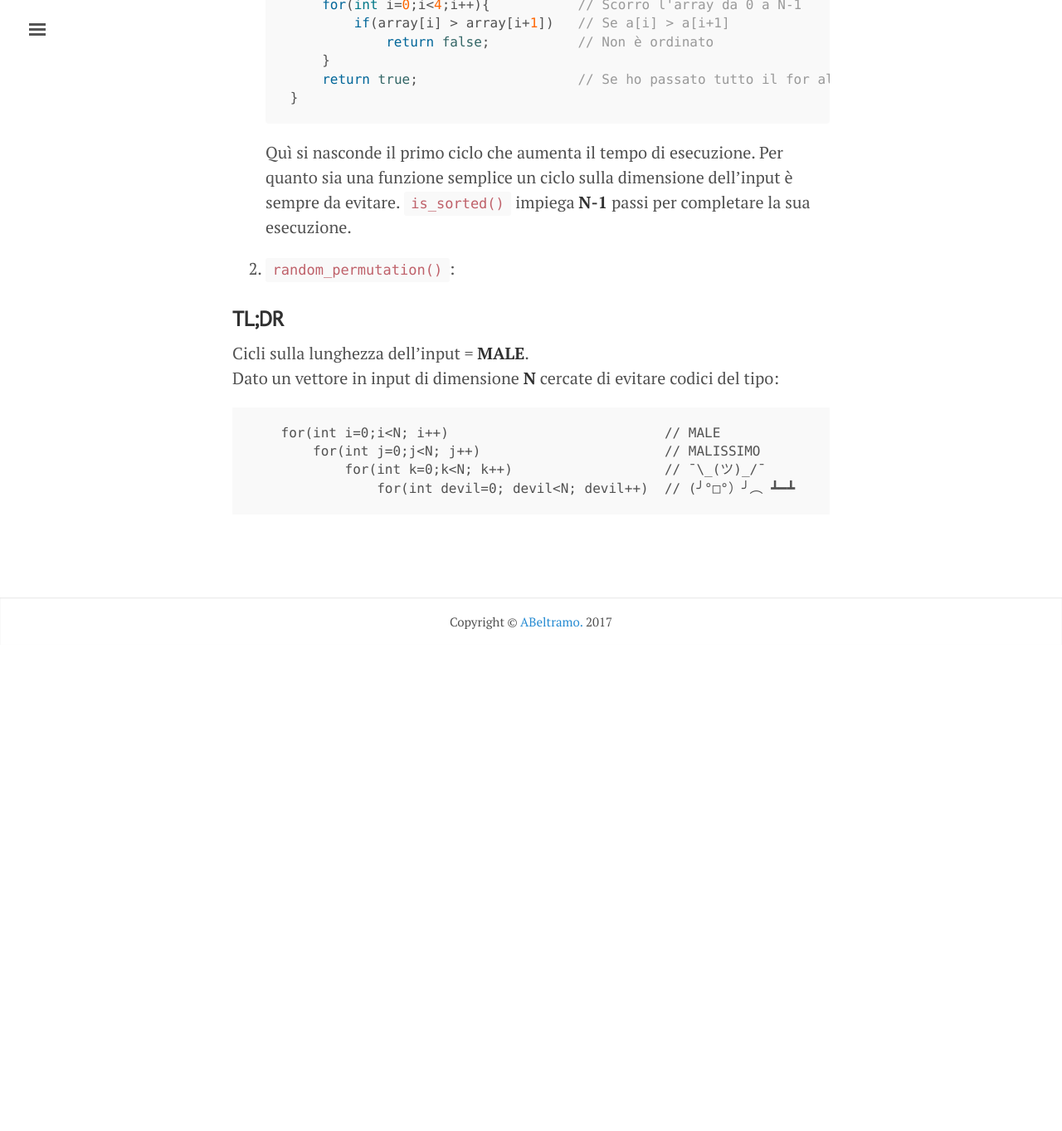
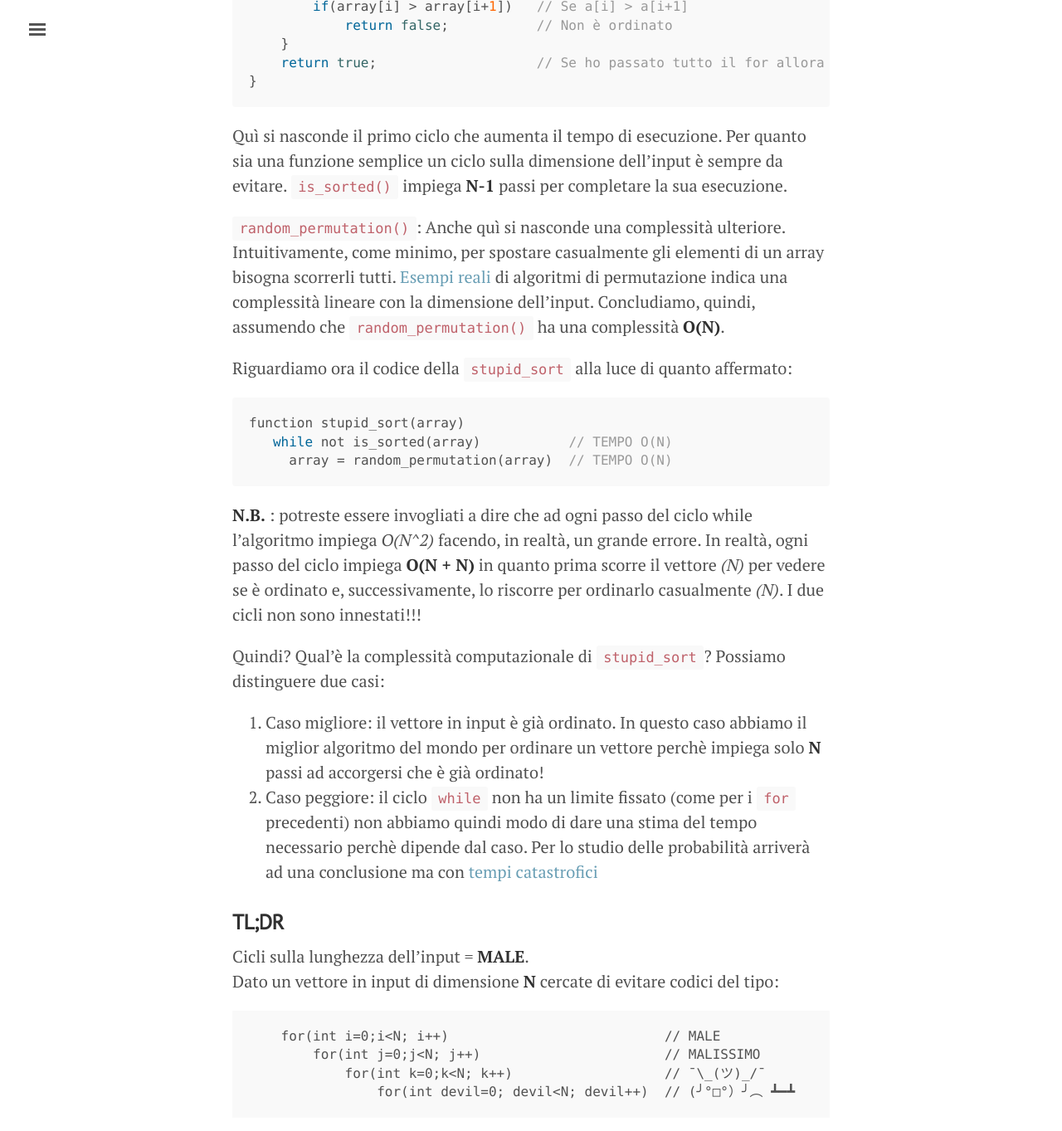
Before and after one commit to ABeltramo/PreparazioneOII, a Jekyll site: the page built from _chapters/2-complessita.md, in a window 1280 px wide and 1400 px high, scrolled down 3526 px. Shown: the top 1363 px of the window at 83% size. Built offline with Jekyll 4.4.1, drawn with Linux system fonts in a browser that asks for light colours; before the commit the page ends 4303 px from its top, so only the background shows below that; some of the changed text lies outside the part shown.

Commit message:
Completato capitolo sulla complessità

````diff
--- a/_chapters/2-complessita.md
+++ b/_chapters/2-complessita.md
@@ -91,23 +91,37 @@ function stupid_sort(array)
      array = random_permutation(array)
 ```
 
-Dato un array da ordinare si continua a permutarlo a random fino a quando esso non è ordinato. La cosa buffa è che il [teorema della scimmia instancabile](https://it.wikipedia.org/wiki/Teorema_della_scimmia_instancabile) ci permette di affermare che *prima o poi* la stupid sort riuscirà ad ordinare qualsiasi array in input.
-Intuitivamente riusciamo a capire che non sia una buona soluzione ma come possiamo dimostrare questa supposizione? Ipotizziamo che l'array di Input abbia N elementi al suo interno e analizziamo in dettaglio il codice precedente:
+Dato un array da ordinare si continua a permutarlo a random fino a quando non è ordinato. La cosa buffa è che il [teorema della scimmia instancabile](https://it.wikipedia.org/wiki/Teorema_della_scimmia_instancabile) ci permette di affermare che *prima o poi* la stupid sort riuscirà ad ordinare qualsiasi array in input.
+Intuitivamente riusciamo a capire che non sia una buona soluzione ma come possiamo dimostrare questa supposizione? Ipotizziamo che l'array di Input abbia **N** elementi al suo interno e analizziamo in dettaglio il codice precedente:
+`is_sorted()`: questa funzione dato un array restituisce `true` se esso è ordinato, `false` altrimenti. Per poter sapere se un array è ordinato è sufficiente il seguente codice:
 
-1. `is_sorted()`: questa funzione dato un array restituisce `true` se esso è ordinato, `false` altrimenti. Per poter sapere se un array è ordinato è sufficiente il seguente codice:
+```c++
+bool is_sorted(int array[N]){
+    for(int i=0;i<4;i++){           // Scorro l'array da 0 a N-1
+        if(array[i] > array[i+1])   // Se a[i] > a[i+1]
+            return false;           // Non è ordinato
+    }
+    return true;                    // Se ho passato tutto il for allora è ordinato
+}
+```
 
-    ```c++
-    bool is_sorted(int array[N]){
-        for(int i=0;i<4;i++){           // Scorro l'array da 0 a N-1
-            if(array[i] > array[i+1])   // Se a[i] > a[i+1]
-                return false;           // Non è ordinato
-        }
-        return true;                    // Se ho passato tutto il for allora è ordinato
-    }
-    ```
+Quì si nasconde il primo ciclo che aumenta il tempo di esecuzione. Per quanto sia una funzione semplice un ciclo sulla dimensione dell'input è sempre da evitare. `is_sorted()` impiega **N-1** passi per completare la sua esecuzione.
 
-    Quì si nasconde il primo ciclo che aumenta il tempo di esecuzione. Per quanto sia una funzione semplice un ciclo sulla dimensione dell'input è sempre da evitare. `is_sorted()` impiega **N-1** passi per completare la sua esecuzione.
-2. `random_permutation()`:
+`random_permutation()`: Anche quì si nasconde una complessità ulteriore. Intuitivamente, come minimo, per spostare casualmente gli elementi di un array bisogna scorrerli tutti. [Esempi reali](http://www.cplusplus.com/reference/algorithm/random_shuffle/) di algoritmi di permutazione indica una complessità lineare con la dimensione dell'input. Concludiamo, quindi, assumendo che `random_permutation()` ha una complessità **O(N)**.
+
+Riguardiamo ora il codice della `stupid_sort` alla luce di quanto affermato:
+
+```c++
+function stupid_sort(array)
+   while not is_sorted(array)           // TEMPO O(N)
+     array = random_permutation(array)  // TEMPO O(N)
+```
+
+**N.B.** : potreste essere invogliati a dire che ad ogni passo del ciclo while l'algoritmo impiega *O(N^2)* facendo, in realtà, un grande errore. In realtà, ogni passo del ciclo impiega **O(N + N)** in quanto prima scorre il vettore *(N)* per vedere se è ordinato e, successivamente, lo riscorre per ordinarlo casualmente *(N)*. I due cicli non sono innestati!!!
+
+Quindi? Qual'è la complessità computazionale di `stupid_sort`? Possiamo distinguere due casi:
+1. Caso migliore: il vettore in input è già ordinato. In questo caso abbiamo il miglior algoritmo del mondo per ordinare un vettore perchè impiega solo **N** passi ad accorgersi che è già ordinato!
+2. Caso peggiore: il ciclo `while` non ha un limite fissato (come per i `for` precedenti) non abbiamo quindi modo di dare una stima del tempo necessario perchè dipende dal caso. Per lo studio delle probabilità arriverà ad una conclusione ma con [tempi catastrofici](https://it.wikipedia.org/wiki/Stupid_sort#Tempo_di_esecuzione)
 
 ### **TL;DR**
 
````
